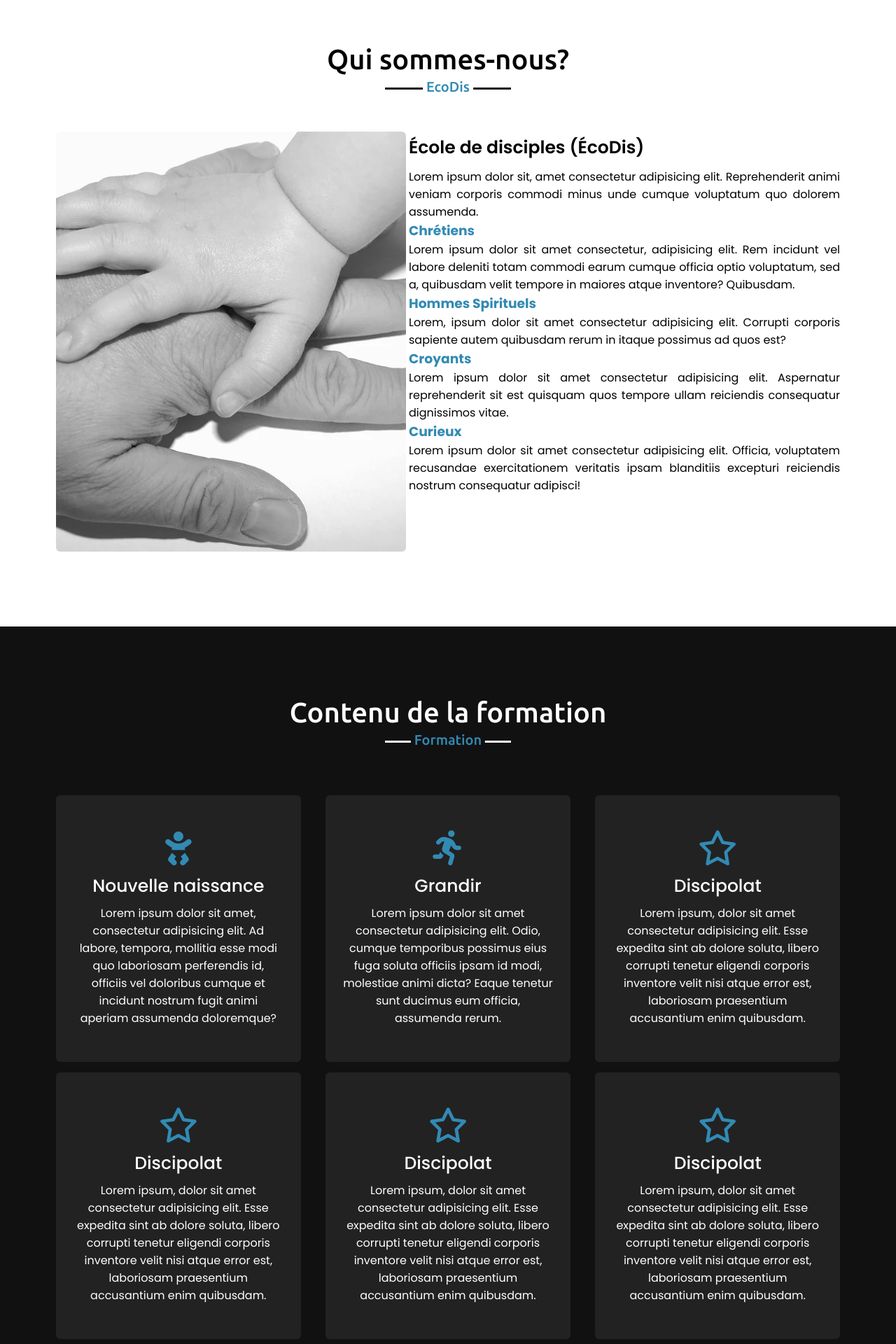
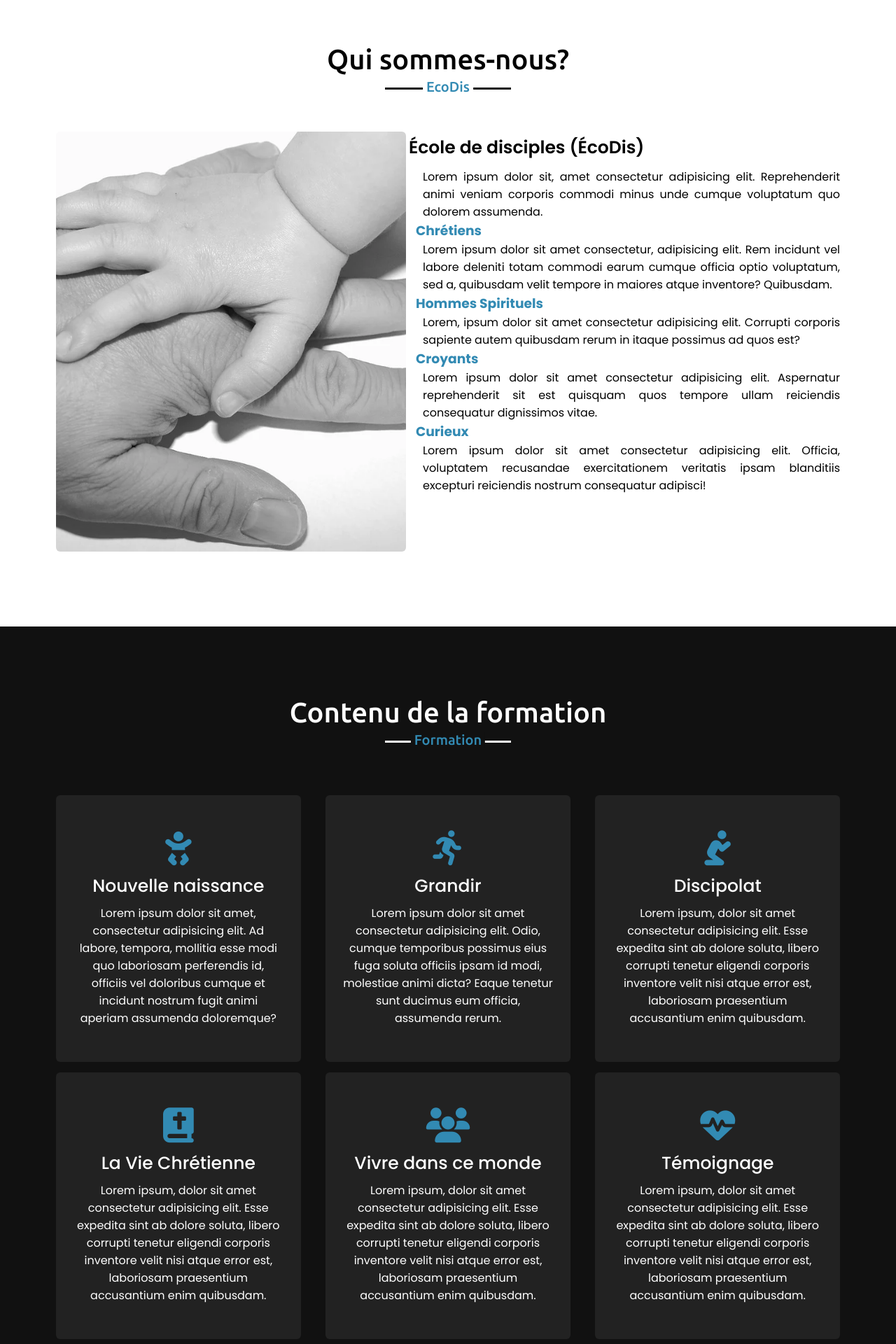
Before and after one commit to dididnk/Ecodis, a PHP site: page / in a window 1280 px wide. Shown: the part 838-2758 px from the top of the page at 70% size. Run offline with PHP 8.4, Linux system fonts and the light colour scheme; some libraries are stand-ins or nearby versions.

Commit message:
Modification de contenu

```diff
--- a/index.html
+++ b/index.html
@@ -90,7 +90,7 @@
                 </div>
                 <div class="card">
                     <div class="box">
-                        <i class="far fa-star"></i>
+                        <i class="fas fa-pray"></i>
                         <div class="text">Discipolat</div>
                         <p>
                             Lorem ipsum, dolor sit amet consectetur adipisicing elit. Esse expedita sint ab dolore soluta, libero corrupti tenetur eligendi corporis inventore velit nisi atque error est, laboriosam praesentium accusantium enim quibusdam.
@@ -99,8 +99,8 @@
                 </div>
                 <div class="card">
                     <div class="box">
-                        <i class="far fa-star"></i>
-                        <div class="text">Discipolat</div>
+                        <i class="fas fa-bible"></i>
+                        <div class="text">La Vie Chrétienne</div>
                         <p>
                             Lorem ipsum, dolor sit amet consectetur adipisicing elit. Esse expedita sint ab dolore soluta, libero corrupti tenetur eligendi corporis inventore velit nisi atque error est, laboriosam praesentium accusantium enim quibusdam.
                         </p>
@@ -108,8 +108,8 @@
                 </div>
                 <div class="card">
                     <div class="box">
-                        <i class="far fa-star"></i>
-                        <div class="text">Discipolat</div>
+                        <i class="fas fa-users"></i>
+                        <div class="text">Vivre dans ce monde</div>
                         <p>
                             Lorem ipsum, dolor sit amet consectetur adipisicing elit. Esse expedita sint ab dolore soluta, libero corrupti tenetur eligendi corporis inventore velit nisi atque error est, laboriosam praesentium accusantium enim quibusdam.
                         </p>
@@ -117,8 +117,8 @@
                 </div>
                 <div class="card">
                     <div class="box">
-                        <i class="far fa-star"></i>
-                        <div class="text">Discipolat</div>
+                        <i class="fas fa-heartbeat"></i>
+                        <div class="text">Témoignage</div>
                         <p>
                             Lorem ipsum, dolor sit amet consectetur adipisicing elit. Esse expedita sint ab dolore soluta, libero corrupti tenetur eligendi corporis inventore velit nisi atque error est, laboriosam praesentium accusantium enim quibusdam.
                         </p>
--- a/style.css
+++ b/style.css
@@ -243,9 +243,11 @@ section .title::after{
 }
 .about .about-content .right h3{
     color: rgb(50, 138, 179);
+    padding-left: 10px;
 }
 .about .about-content .right p{
     text-align: justify;
+    padding-left: 20px;
 }
 
 
```
